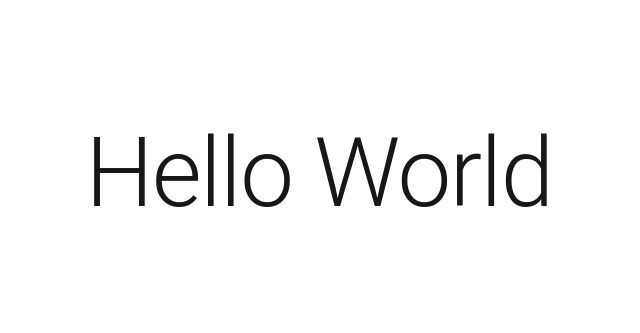
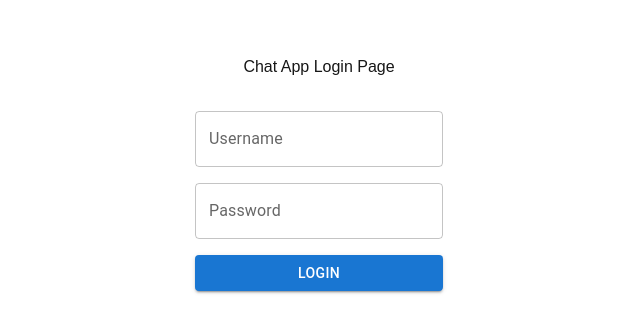
Before and after one commit to kadirn7/chatappweb, a Next.js app: page / in a window 1280 px wide. Shown: the part 227-560 px from the top of the page, without its empty margins (321-961 px from the left). Built offline with nearby package versions, Linux system fonts and the light colour scheme.

Commit message:
düzeltme

```diff
--- a/app/page.js
+++ b/app/page.js
@@ -1,11 +1,76 @@
 "use client";
-import { Grid2 as Grid } from '@mui/material';
-import { Typography } from "@mui/material";
+import { Grid2 as Grid, TextField, Button } from '@mui/material';
+import { useState } from "react";
+
+import { loginRequest } from "./request/loginRequest";
 
 export default function Home() {
+  const[user,setUser]=useState({
+    username: '',
+    password: ''
+  });
+
+  function handleChange(e) {
+    setUser({
+      ...user,
+      [e.target.name]: e.target.value
+    });
+  }
+
+  function loginButtonClicked(){
+    loginRequest(user).then((response)=>{
+      console.log(response);
+    })
+  }
+
   return (
-    <Grid height="100vh" width="100vw" display="flex" justifyContent="center" alignItems="center">
-      <Typography variant="h1">Hello World</Typography>
+    <Grid
+      height="100vh"
+      width="100vw"
+      container
+      direction="column"
+      justifyContent="center"
+      alignItems="center"
+    >
+      <Grid item mb={4}>
+        <h1>Chat App Login Page</h1>
+      </Grid>
+
+      <Grid item container direction="column" spacing={2} maxWidth="300px">
+        <Grid item>
+          <TextField
+            fullWidth
+            name="username"
+            label="Username"
+            variant="outlined"
+            value={user.username}
+            onChange={handleChange}
+          />
+        </Grid>
+
+        <Grid item>
+          <TextField
+            fullWidth
+            name="password"
+            type="password"
+            label="Password"
+            variant="outlined"
+            value={user.password}
+            onChange={handleChange}
+          />
+        </Grid>
+
+        <Grid item>
+          <Button
+            fullWidth
+            variant="contained"
+            color="primary"
+            onClick={loginButtonClicked}
+          >
+            Login
+          </Button>
+        </Grid>
+      </Grid>
     </Grid>
   );
 }
--- /dev/null
+++ b/app/request/loginRequest.js
@@ -0,0 +1,16 @@
+import axios from 'axios'
+
+
+
+let options={
+    method:'',
+    headers:{
+        "Content-Type":"application/json"
+    },
+}
+export const loginRequest =async (user) =>{
+    options.method = "POST";
+    options.url="http://localhost:7184/api/auth/login";
+    options.data=JSON.stringify(user);
+    return await axios(options);
+}
--- a/package.json
+++ b/package.json
@@ -12,6 +12,7 @@
     "@emotion/react": "^11.14.0",
     "@emotion/styled": "^11.14.0",
     "@mui/material": "^6.4.1",
+    "axios": "^1.7.9",
     "next": "15.1.6",
     "react": "^19.0.0",
     "react-dom": "^19.0.0"
```
Also changed, not shown: 1 other file (tests, documents, lock files or other folders).
